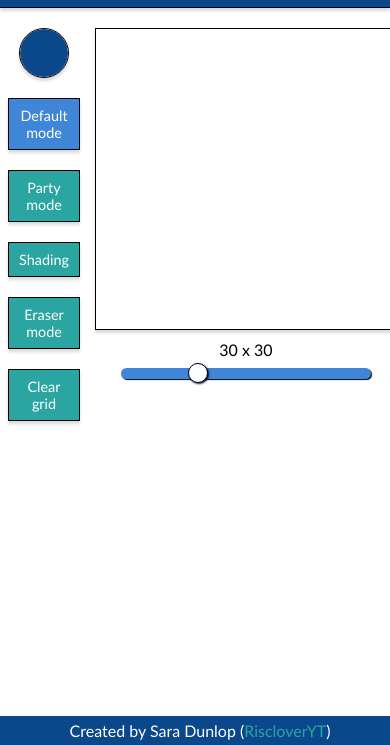
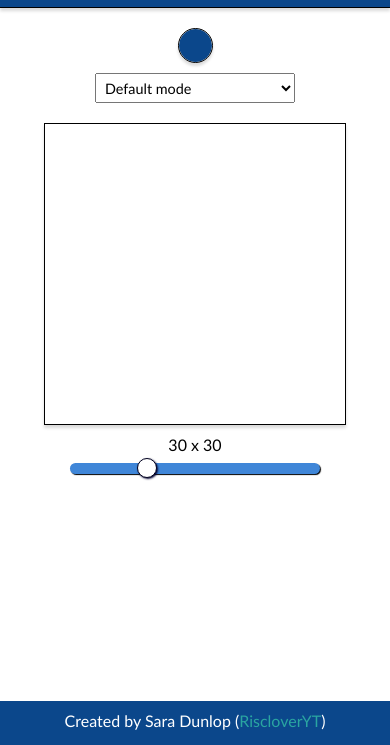
Before and after one commit to Risclover/etch-a-sketch, a plain HTML site: page index.html in a window 390 px wide. Shown: the part 99-844 px from the top of the page. Drawn offline with Linux system fonts and the light colour scheme.

Commit message:
Added dropdown menu to mobile size

```diff
--- a/index.html
+++ b/index.html
@@ -27,6 +27,13 @@ that we can use Flex to create our wanted layout. -->
             <button id="grayscale">Shading</button>
             <button id="eraser">Eraser mode</button>
             <button id="clear">Clear grid</button>
+            <select id="dropdown-mode">
+                <option value="default">Default mode</option>
+                <option value="party">Party mode</option>
+                <option value="shading">Shading</option>
+                <option value="eraser">Eraser mode</option>
+                <option value="clear">Clear grid</option>
+            </select>
         </div>
         <div id="rightside">
             <div id="maincontainer">
--- a/script.js
+++ b/script.js
@@ -5,13 +5,18 @@ let currentMode = defaultMode;
 let currentSize = defaultSize;
 let currentColor = defaultColor;
 
+// Sets the program's current mode
 function setCurrentMode(newMode) {
 	activeButton(newMode);
 	currentMode = newMode;
 }
+
+// Sets the grid's size
 function setCurrentSize(newSize) {
 	currentSize = newSize;
 }
+
+// Sets the color of the square (if in default mode)
 function setCurrentColor(newColor) {
 	currentColor = newColor;
 }
@@ -44,12 +49,12 @@ function changeSize(num) {
 	reloadGrid();
 }
 
-// When we update the size value, the text changes to reflect.
+// When we update the size value, the text changes to reflect the value. (It's a square, so the value is always the same for length and width).
 function updateSizeValue(num) {
 	sizeValue.innerHTML = `${num} x ${num}`;
 }
 
-// When we reload the grid, we ensure that we clear the grid and that the size is still the current size.
+// When we reload the grid (which happens when "Clear grid" is pressed), we ensure that we clear the grid and that the size is still the current size.
 function reloadGrid() {
 	clearGrid()
 	makeGrid(currentSize)
@@ -60,7 +65,7 @@ function clearGrid() {
 	grid.innerHTML = ''
 }
 
-// Creates the base grid
+// Creates the base grid and includes the code that says "when the mouse goes over the squares, draw."
 function makeGrid(size) {
 	grid.style.gridTemplateColumns = `repeat(${size}, 1fr)`;
 	grid.style.gridTemplateRows = `repeat(${size}, 1fr)`;
@@ -71,7 +76,7 @@ function makeGrid(size) {
 	}
 }
 
-// Conditions to set the color of the "pen"
+// These are the conditions to set the color of the "pen" (squares)
 function changeColor(e) {
 	if (currentMode === 'party') {
 		const randomR = Math.floor(Math.random() * 256);
@@ -87,7 +92,7 @@ function changeColor(e) {
 	}
 }
 
-// Shading mode
+// Shading mode code
 function calculateGray(e){
     let clr = returnRGB(e.target.style.backgroundColor);
     if(!clr || clr[1] !== clr[2] || clr[1] !== clr[3]){
@@ -100,7 +105,7 @@ function returnRGB(num){
     return num.match(/rgb\(([0-9]*), ([0-9]*), ([0-9]*)\)/);
 }
 
-// Changes the buttons depending on which "mode" is active
+// Changes the button styling to indicate which mode is the active mode
 function activeButton(newMode) {
 	if (currentMode === 'party') {
 		partyBtn.classList.remove('active');
@@ -127,4 +132,32 @@ function activeButton(newMode) {
 window.onload = () => {
 	makeGrid(defaultSize);
 	activeButton(defaultMode);
+	dropdownModeThing(document.getElementById('dropdown-mode').value);
 }
+
+// Code for the dropdown menu
+function dropdownModeThing(val) {
+	if (val === 'default') {
+		setCurrentMode('default');
+	} else if (val === 'party') {
+		setCurrentMode('party');
+	} else if (val === 'shading') {
+		setCurrentMode('gray');
+	} else if (val === 'eraser') {
+		setCurrentMode('eraser');
+	} else if (val === 'clear') {
+		reloadGrid();
+	}
+}
+
+const dropdown = document.getElementById('dropdown-mode');
+
+dropdown.addEventListener('change', (e) => {
+	if(e.target.value === "clear") {
+		reloadGrid();
+	} else if (e.target.value === "shading") {
+		setCurrentMode("gray");
+	} else {
+  setCurrentMode(e.target.value);
+	}
+});
--- a/styles.css
+++ b/styles.css
@@ -5,6 +5,7 @@ body, html {
     margin: 0;
     padding: 0;
     background-color: white;
+    overflow-x: hidden;
 }
 
 
@@ -121,7 +122,6 @@ input[type=range] {
     padding: 0;
   }
   input[type=range]:focus {
-    outline: none;
   }
   input[type=range]::-webkit-slider-runnable-track {
     width: 100%;
@@ -208,6 +208,7 @@ main {
     display: flex;
     justify-content: center;
     margin: 0;
+    margin-bottom: 20px;
     padding: 0;
 }
 
@@ -220,7 +221,7 @@ main {
     margin: 0 auto 10px auto;
     overflow: hidden;
     border: 1px solid black;
-    outline: 0;
+
     box-shadow: rgba(0, 0, 0, 0.15) 0px 3px 3px 0px;
 }
 
@@ -284,7 +285,66 @@ footer {
     position: fixed;
     bottom: 0;
     width: 100%;
-    max-width: 100vw;
     margin: 0;
+
+    padding-top: 10px;
+    padding-bottom: 15px;
+}
+
+select {
+  display: none;
+}
+
+
+@media (max-width: 500px) {
+  main {
+    flex-direction: column;
+  }
+
+  #btncontainer {
+    margin: 0 auto;
+    justify-content: center;
+
+  }
+
+  #btncontainer button {
+    margin: 0 3px;
+    height: 35px;
+  }
+
+  button {
+    display: none;
+  }
+
+  #colorpicker {
+    -webkit-appearance: none;
+    border-radius: 100px;
+    width: 35px;
+    height: 35px;
+    padding: 0;
+    margin: 0 auto 10px auto;
+    overflow: hidden;
+    border: 1px solid black;
+    box-shadow: rgba(0, 0, 0, 0.15) 0px 3px 3px 0px;
+  }
+
+  select {
+    display: block;
     padding: 5px;
+    margin: 0;
+    height: 30px;
+    width: 200px;
+    font-family:'Gill Sans', 'Gill Sans MT', Calibri, 'Trebuchet MS', sans-serif;
+    font-size: .9rem;
+  }
+
+  option {
+    padding: 0;
+    margin: 0;
+  }
+
+  input {
+    padding: 0;
+    margin: 0
+  }
 }
```
